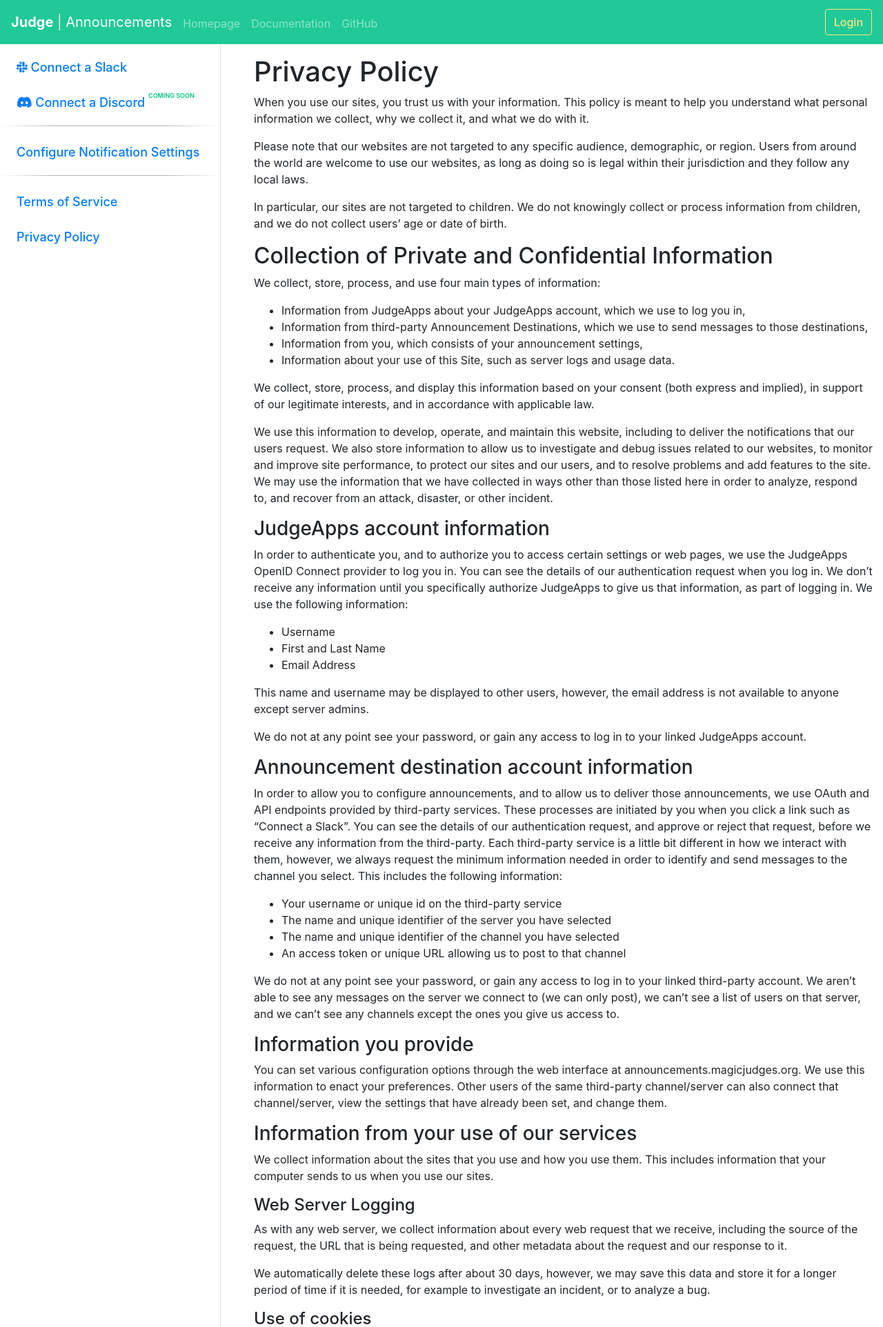
After one commit to dcollinsn/judge-announcements, a Django app: page /privacy/ in a window 1280 px wide. The commit adds this page. Shown: the top 1924 px of the page at 69% size. Run offline with Django 3.2, Linux system fonts and the light colour scheme; style sheets or scripts are compiled from the project's sources; some libraries are stand-ins or nearby versions.

Commit message:
Add Terms of Service / Privacy Policy

```diff
--- a/static/css/style.scss
+++ b/static/css/style.scss
@@ -34,7 +34,7 @@
   // height minus the header, and border
   @media (min-width: 768px) {
     border-right: 1px solid rgba(0,0,0,.1);
-    height: calc(100vh - 4rem);
+    min-height: calc(100vh - 4rem);
   }
   // This is the link container
   .ja-sidebar-links {
--- /dev/null
+++ b/templates/announcements/privacy.html
@@ -0,0 +1,85 @@
+{% extends 'base.html' %}
+{% block title %}Privacy Policy{% endblock %}
+{% block content_title %}Privacy Policy{% endblock %}
+{% block content %}
+<p>When you use our sites, you trust us with your information. This policy is meant to help you understand what personal information we collect, why we collect it, and what we do with it.</p>
+<p>Please note that our websites are not targeted to any specific audience, demographic, or region. Users from around the world are welcome to use our websites, as long as doing so is legal within their jurisdiction and they follow any local laws.</p>
+<p>In particular, our sites are not targeted to children. We do not knowingly collect or process information from children, and we do not collect users’ age or date of birth.</p>
+
+<h2>Collection of Private and Confidential Information</h2>
+<p>We collect, store, process, and use four main types of information:</p>
+<ul>
+  <li>Information from JudgeApps about your JudgeApps account, which we use to log you in,</li>
+  <li>Information from third-party Announcement Destinations, which we use to send messages to those destinations,</li>
+  <li>Information from you, which consists of your announcement settings,</li>
+  <li>Information about your use of this Site, such as server logs and usage data.</li>
+</ul>
+<p>We collect, store, process, and display this information based on your consent (both express and implied), in support of our legitimate interests, and in accordance with applicable law.</p>
+<p>We use this information to develop, operate, and maintain this website, including to deliver the notifications that our users request. We also store information to allow us to investigate and debug issues related to our websites, to monitor and improve site performance, to protect our sites and our users, and to resolve problems and add features to the site. We may use the information that we have collected in ways other than those listed here in order to analyze, respond to, and recover from an attack, disaster, or other incident.</p>
+
+<h3>JudgeApps account information</h3>
+<p>In order to authenticate you, and to authorize you to access certain settings or web pages, we use the JudgeApps OpenID Connect provider to log you in. You can see the details of our authentication request when you log in. We don’t receive any information until you specifically authorize JudgeApps to give us that information, as part of logging in. We use the following information:</p>
+<ul>
+  <li>Username</li>
+  <li>First and Last Name</li>
+  <li>Email Address</li>
+</ul>
+<p>This name and username may be displayed to other users, however, the email address is not available to anyone except server admins.</p>
+<p>We do not at any point see your password, or gain any access to log in to your linked JudgeApps account.</p>
+
+<h3>Announcement destination account information</h3>
+<p>In order to allow you to configure announcements, and to allow us to deliver those announcements, we use OAuth and API endpoints provided by third-party services. These processes are initiated by you when you click a link such as “Connect a Slack”. You can see the details of our authentication request, and approve or reject that request, before we receive any information from the third-party. Each third-party service is a little bit different in how we interact with them, however, we always request the minimum information needed in order to identify and send messages to the channel you select. This includes the following information:</p>
+<ul>
+  <li>Your username or unique id on the third-party service</li>
+  <li>The name and unique identifier of the server you have selected</li>
+  <li>The name and unique identifier of the channel you have selected</li>
+  <li>An access token or unique URL allowing us to post to that channel</li>
+</ul>
+<p>We do not at any point see your password, or gain any access to log in to your linked third-party account. We aren’t able to see any messages on the server we connect to (we can only post), we can’t see a list of users on that server, and we can’t see any channels except the ones you give us access to.</p>
+
+<h3>Information you provide</h3>
+<p>You can set various configuration options through the web interface at announcements.magicjudges.org. We use this information to enact your preferences. Other users of the same third-party channel/server can also connect that channel/server, view the settings that have already been set, and change them.</p>
+
+<h3>Information from your use of our services</h3>
+<p>We collect information about the sites that you use and how you use them. This includes information that your computer sends to us when you use our sites.</p>
+
+<h4>Web Server Logging</h4>
+<p>As with any web server, we collect information about every web request that we receive, including the source of the request, the URL that is being requested, and other metadata about the request and our response to it.</p>
+<p>We automatically delete these logs after about 30 days, however, we may save this data and store it for a longer period of time if it is needed, for example to investigate an incident, or to analyze a bug.</p>
+
+<h4>Use of cookies</h4>
+<p>Cookies are short strings that we send to your web browser, and which we ask your web browser to send back to us whenever you visit a new page on our site. These cookies allow us to remember that you have previously logged in, or recall other information from previous use of the site. You are able to view, block, and delete cookies in your web browser, however, this often will negatively affect the functionality of the site.</p>
+<p>We use cookies to track the fact that you are logged in, and what account you are logged in to. We also use cookies to remember information related to your preferences. We do not share these cookies with any other web server, and we ask your web browser not to share the cookies with any other web server either.</p>
+
+<h4>Google Analytics</h4>
+<p>We use Google Analytics and Google Tag Manager. These services allow us to monitor how users are using our websites. We do not send Google any information about your account, and Google Analytics anonymizes the data they collect. For example, we can see how many users are from the United States, or are using Firefox, but not how old they are, or what products they are likely to buy - and never any names or even IP addresses. For more information, see <a href="https://www.google.com/policies/privacy/partners/">Google's Privacy Policy</a>.</p>
+
+<h2>Your Rights</h2>
+<h3>Right to Privacy</h3>
+<p>Judge Announcements is primarily about communicating with and sharing information among the community. Very little of the information we handle is private, but we are careful to only use that information in accordance with your configured settings. Here are some specific details of how we handle information about you:</p>
+<ul>
+  <li>Judge Announcements does not use passwords. IP addresses are only visible to server admints.</li>
+  <li>Email addresses are only available to server admins.</li>
+  <li>Your username and first and last name may be shown to other users, if those other users are also authorized to edit one of the same Announcement Destinations as you. They are also available to server admins.</li>
+  <li>API tokens and incoming webhook URLs, which provide access to third-party services, are only available to server admins.</li>
+</ul>
+<p>None of the information above is ever sold, exchanged, or shared with any company for advertising, and it is never shared at all except as described elsewhere in this document.</p>
+<p>If a breach of privacy-sensitive or confidential information is reported to us, we will investigate the matter, take any appropriate action, and notify any users who were affected. If you wish to report such an incident to us, please contact us at <a href="mailto:announcements@batwing.tech">announcements@batwing.tech</a>.</p>
+
+<h3>Controlling Emails you Receive</h3>
+<p>We will never contact you with advertising of any kind, and we don’t routinely send any automated emails. We do reserve the right to contact you with automated emails to inform you about updates or changes to this service or to our legal documents that we believe will affect you. Our server admins may also access your email address and send you email manually in order to:</p>
+<ul>
+  <li>Respond to a communication that you send to us</li>
+  <li>Investigate reports of abuse or security issues</li>
+</ul>
+
+<h3>Right to Access Information</h3>
+<p>Broadly speaking, all information that we have about you, that you are entitled to access, is already available to you on our website through normal means. However, if you would like our assistance retrieving information that you have provided to the site, or which you believe you are entitled to access, you may contact us at <a href="mailto:announcements@batwing.tech">announcements@batwing.tech</a>.</p>
+
+<h3>Right to Correct Information</h3>
+<p>Judge Announcements is largely self-service. However, if you notice any incorrect personal information being displayed about you, and you’re unable to correct it through the website, you may contact us at <a href="mailto:announcements@batwing.tech">announcements@batwing.tech</a>. Please include the URL and a description of each piece of information you are concerned with. We will determine whether to comply with your request, and we will inform you of our decision.</p>
+
+<h3>Right to be Forgotten</h3>
+<p>We recognize a limited right to be forgotten. We can remove any Announcement Destination from your account, and we can remove your account from public view entirely. (Note that we are not able to completely delete user accounts due to the large amount of other data that may be linked to them.) If you wish to exercise this, please contact us at <a href="mailto:announcements@batwing.tech">announcements@batwing.tech</a>.</p>
+
+{% endblock %}
--- a/templates/announcements/sidebar.html
+++ b/templates/announcements/sidebar.html
@@ -17,5 +17,12 @@
     <div class="ja-sidebar-link"><a href="{% url 'create_announcement' %}">
       Send an Announcement
     </a></div>
+    <div class="divider"></div>
   {% endif %}
+  <div class="ja-sidebar-link"><a href="{% url 'terms' %}">
+    Terms of Service
+  </a></div>
+  <div class="ja-sidebar-link"><a href="{% url 'privacy' %}">
+    Privacy Policy
+  </a></div>
 </nav>
--- a/urls.py
+++ b/urls.py
@@ -16,14 +16,25 @@
 from django.contrib import admin
 from django.contrib.auth import views as auth_views
 from django.urls import include, path
+from django.views.generic.base import TemplateView
 
 from announcements import views, jobs
 
 urlpatterns = [
     path('admin/', admin.site.urls),
     path('oidc/', include('mozilla_django_oidc.urls')),
-    path('', views.HomepageView.as_view(), name='home'),
-    path('docs/', views.DocsView.as_view(), name='docs'),
+    path('',
+         TemplateView.as_view(template_name='announcements/homepage.html'),
+         name='home'),
+    path('docs/',
+         TemplateView.as_view(template_name='announcements/docs.html'),
+         name='docs'),
+    path('terms/',
+         TemplateView.as_view(template_name='announcements/terms.html'),
+         name='terms'),
+    path('privacy/',
+         TemplateView.as_view(template_name='announcements/privacy.html'),
+         name='privacy'),
     path('logout/', auth_views.LogoutView.as_view(), name='logout'),
 
     path('status/', views.StatusView.as_view(), name='site_status'),
```
Also changed, not shown: announcements/views.py (+0 -8 lines), templates/announcements/terms.html (added, +47 -0 lines).
